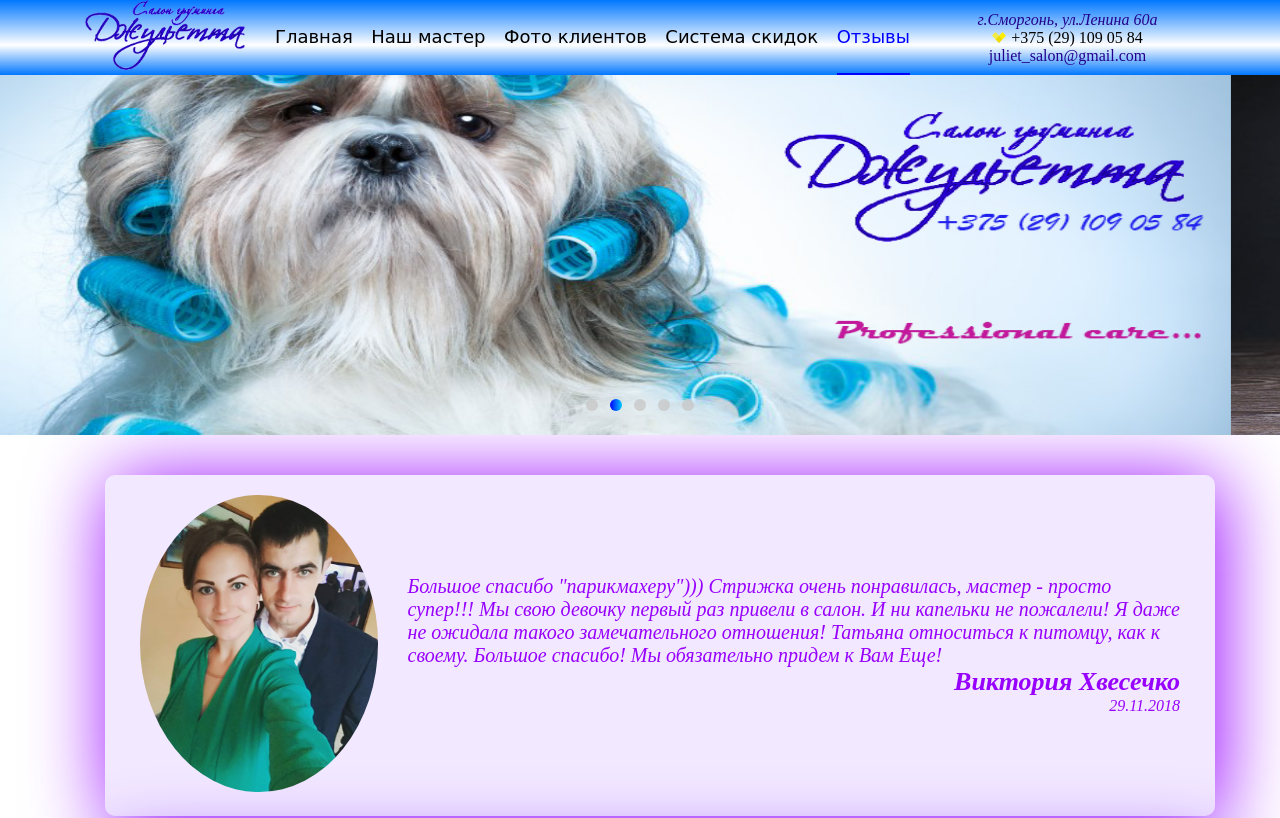
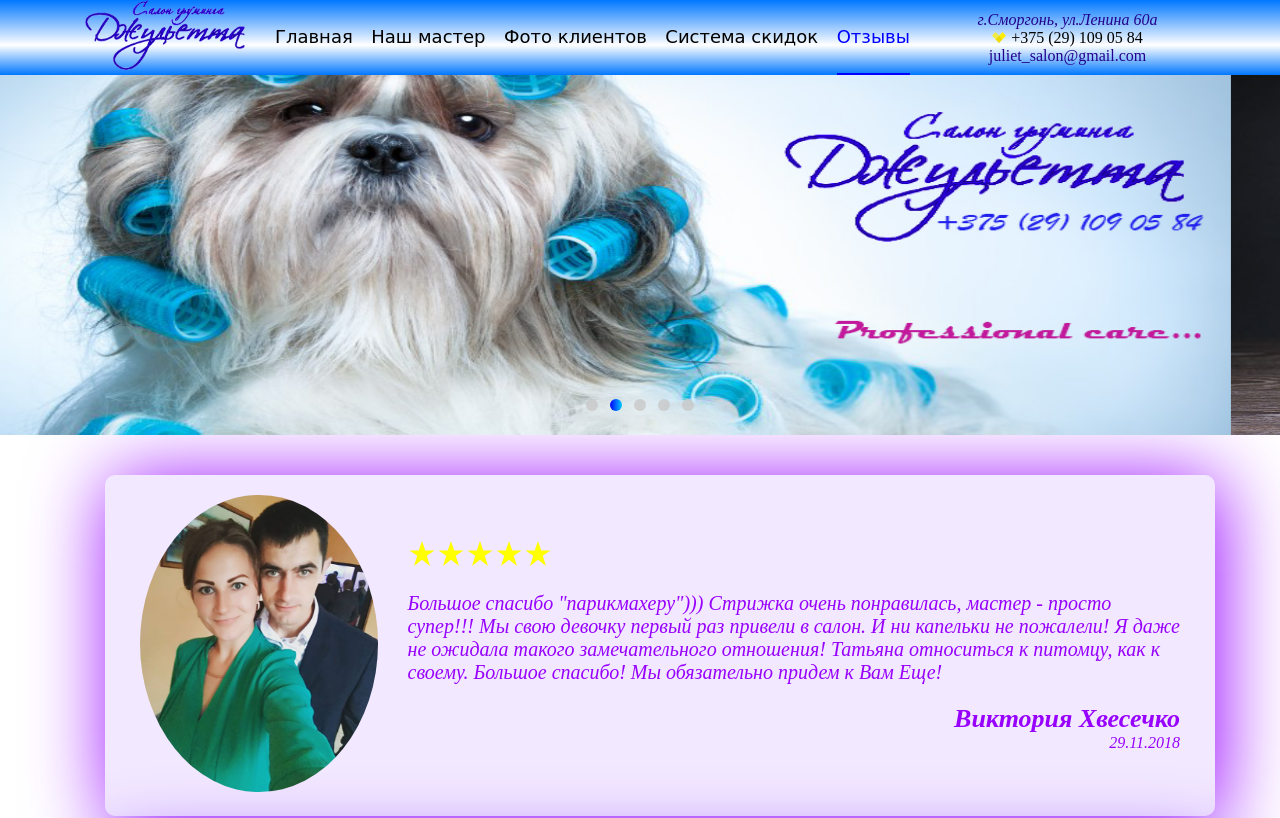
Before and after one commit to SashaDeviaten/Juliet, a React app: page /reviews in a window 1280 px wide. Shown: the top 818 px of the page. Built offline with nearby package versions, Linux system fonts and the light colour scheme.

Commit message:
add stars

```diff
--- a/Pages/Page_Reviews/Page_Reviews.jsx
+++ b/Pages/Page_Reviews/Page_Reviews.jsx
@@ -1,10 +1,18 @@
-import React, {PureComponent} from 'react';
+import React, {Fragment, PureComponent} from 'react';
 import './Page_Reviews.scss';
 
 
 class Page_Reviews extends PureComponent {
 
     mainClassName = 'Page_Reviews';
+
+    buildStars = (amount = 0) => {
+        if (amount > 5) return null;
+        return <Fragment>
+        {[...Array(amount)].map((s,i) => <div className={'star light'} key={i}/>)}
+        {[...Array(5-amount)].map((s,i) => <div className={'star'} key={i}/>)}
+    </Fragment>
+    };
 
     render() {
         const {mainClassName} = this;
@@ -21,6 +29,7 @@ class Page_Reviews extends PureComponent {
                         </div>
                         <div className={'col-md-9 col-12 flex'}>
                             <div className={'ma'}>
+                                <div className={'reviewsStarsWrap'}>{this.buildStars(5)}</div>
                                 <div className={'reviewsText'}>
                                     Большое спасибо "парикмахеру")))
                                     Стрижка очень понравилась, мастер - просто супер!!! Мы свою девочку первый
@@ -36,6 +45,7 @@ class Page_Reviews extends PureComponent {
                     <div className={mainClassName + ' row even tile'}>
                         <div className={'col-md-9 col-12 flex'}>
                             <div className={'ma'}>
+                                <div className={'reviewsStarsWrap'}>{this.buildStars(4)}</div>
                                 <div className={'reviewsText'}>
                                     Стригу уже не первый раз своего малыша шпица Джоника! Мастер очень внимательный и
                                     знающий свое дело! Спасибо Татьяне за её не легкий труд, и любовь к животным!
--- a/Pages/Page_Reviews/Page_Reviews.scss
+++ b/Pages/Page_Reviews/Page_Reviews.scss
@@ -25,12 +25,41 @@
   .reviewsText {
     font-size: 20px;
     font-style: italic;
+    margin-bottom: 20px;
   }
 
   .reviewsDate {
     text-align: right;
     font-style: italic;
     font-size: 16px;
+  }
+
+  .star {
+    height: 25px;
+    width: 25px;
+    margin: 2px;
+    display: inline-block;
+    clip-path: polygon(
+    50% 0%,
+    63% 38%,
+    100% 38%,
+    69% 59%,
+    82% 100%,
+    50% 75%,
+    18% 100%,
+    31% 59%,
+    0% 38%,
+    37% 38%
+    );
+    background-color: gray;
+  }
+
+  .star.light {
+    background-color: yellow;
+  }
+
+  .reviewsStarsWrap {
+    margin-bottom: 20px;
   }
 
 
```
